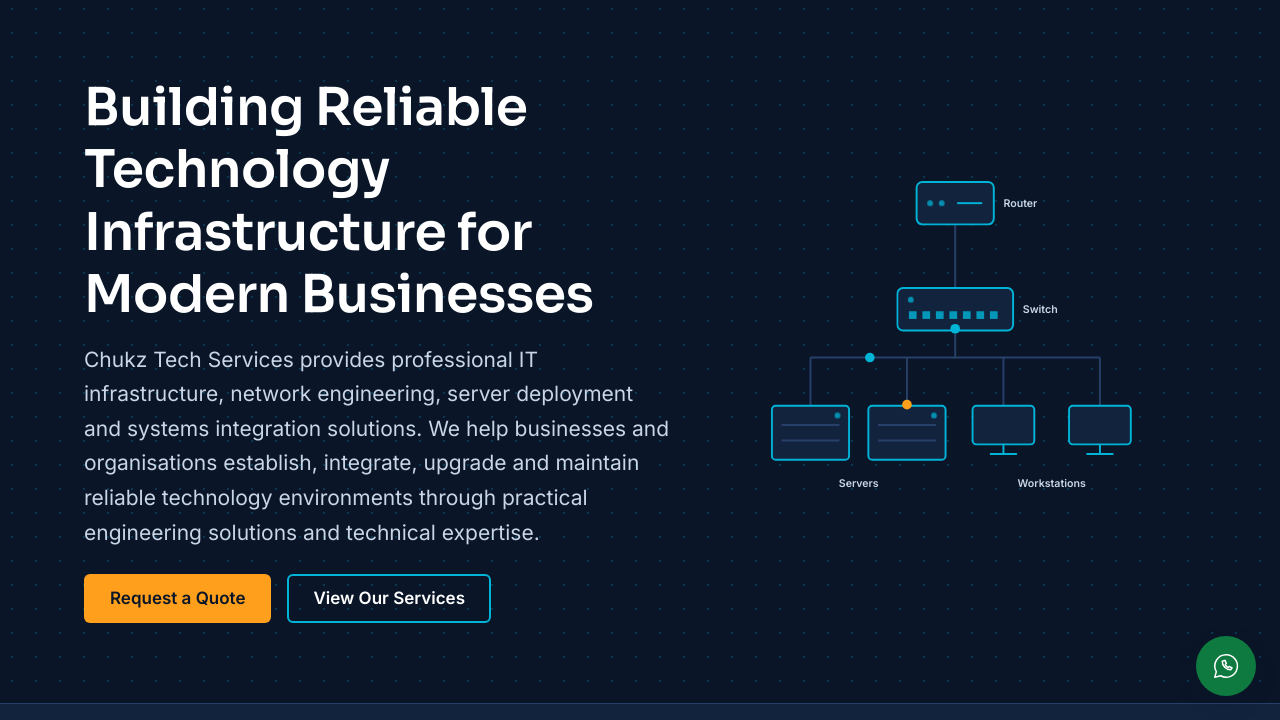
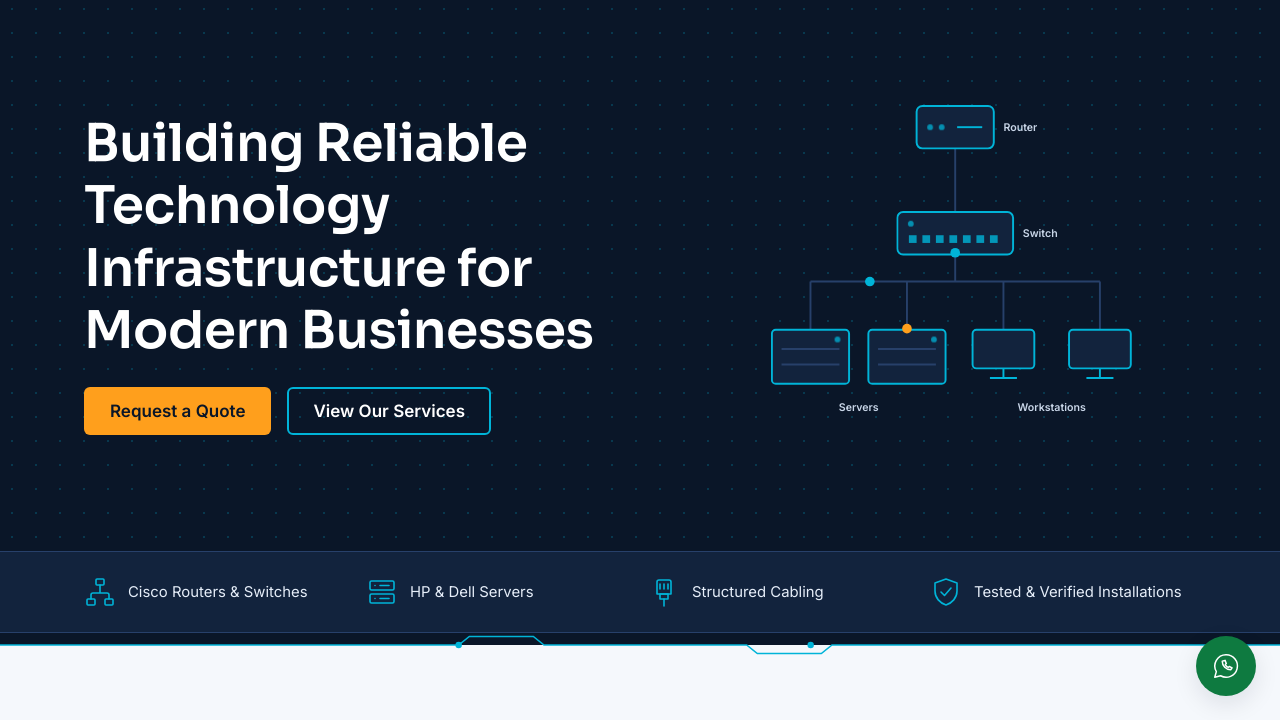
Before and after one commit to Monemax94/chuks_tech, a plain HTML site: page index.html in a window 1280 px wide. Shown: the part 80-800 px from the top of the page. Drawn offline with Linux system fonts and the light colour scheme.

Commit message:
Third Push

```diff
--- a/index.html
+++ b/index.html
@@ -59,7 +59,7 @@
 <main id="main">
 <section class="hero dotgrid"><div class="container hero-grid">
 <div><h1>Building Reliable Technology Infrastructure for Modern Businesses</h1>
-<p>Chukz Tech Services provides professional IT infrastructure, network engineering, server deployment and systems integration solutions. We help businesses and organisations establish, integrate, upgrade and maintain reliable technology environments through practical engineering solutions and technical expertise.</p>
+<p>   </p>
 <div class="btn-row"><a class="btn btn-primary" href="request-quote.html">Request a Quote</a><a class="btn btn-secondary" href="services.html">View Our Services</a></div></div>
 <div class="hero-visual" role="img" aria-label="Animated network diagram: a router connected to a switch, which connects to servers and workstations"><svg viewBox="0 0 500 400" aria-hidden="true" focusable="false">
 <path class="topo-link" d="M250 74V140M250 184V212M100 212H400M100 212V262M200 212V262M300 212V262M400 212V262"/>
```
